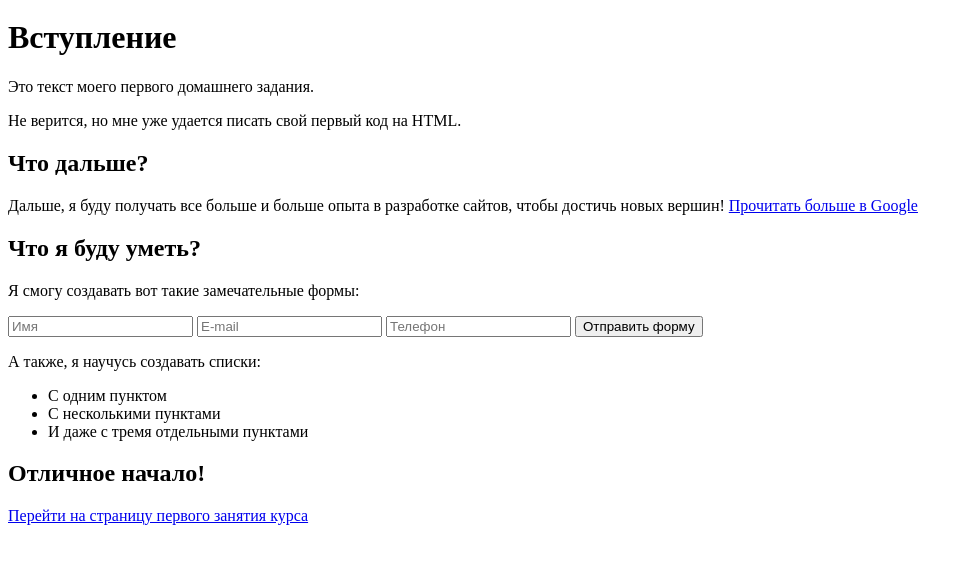
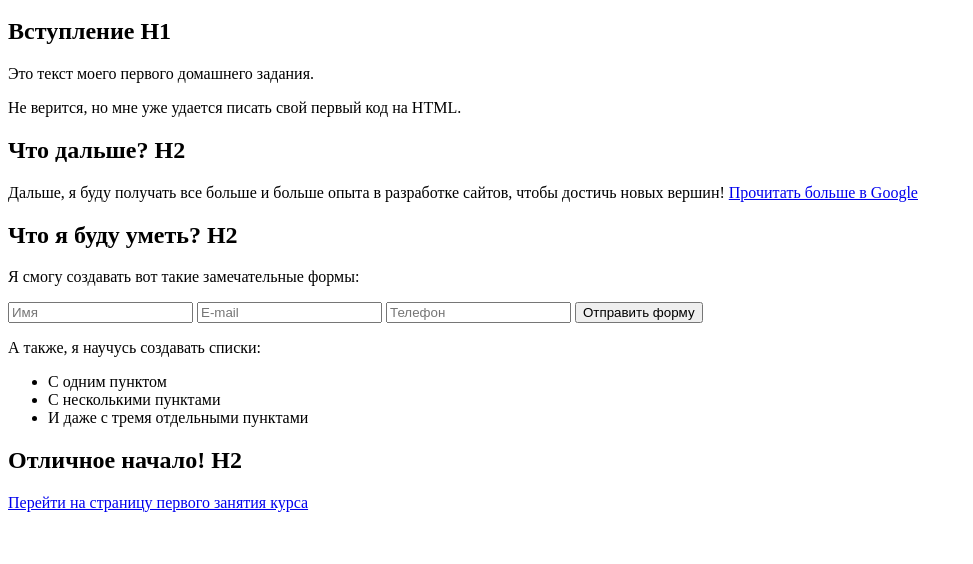
Before and after one commit to dimassspb/wayup, a plain HTML site: page index.html in a window 1280 px wide. Shown: the part 114-678 px from the top of the page, without its empty margins (0-973 px from the left). Drawn offline with Linux system fonts and the light colour scheme.

Commit message:
corrected

```diff
--- a/index.html
+++ b/index.html
@@ -7,24 +7,33 @@
     <title>Document</title>
   </head>
   <body>
+    <header>
       <a href="https://wayup.hostman.site/"
         ><img src="img/logo.jpg" alt="логотип"
       /></a>
-    <h1>Вступление</h1>
+    </header>
+    <section>
+      <h1>Вступление H1</h1>
       <p>Это текст моего первого домашнего задания.</p>
       <p>Не верится, но мне уже удается писать свой первый код на HTML.</p>
-    <h2>Что дальше?</h2>
+    </section>
+    <section>
+      <h2>Что дальше? H2</h2>
       <p>
         Дальше, я буду получать все больше и больше опыта в разработке сайтов,
         чтобы достичь новых вершин!
-      <a href="https://google.com/" target="_blank" title="Google">Прочитать больше в Google</a>
+        <a href="https://google.com/" target="_blank" title="Google"
+          >Прочитать больше в Google</a
+        >
       </p>
-    <h2>Что я буду уметь?</h2>
+    </section>
+    <section>
+      <h2>Что я буду уметь? H2</h2>
       <p>Я смогу создавать вот такие замечательные формы:</p>
       <form action="#">
-      <input type="text" name="name" placeholder="Имя" required/>
-      <input type="email" name="email" placeholder="E-mail" required/>
-      <input type="tel" name="phone" placeholder="Телефон" required/>
+        <input type="text" name="name" placeholder="Имя" required />
+        <input type="email" name="email" placeholder="E-mail" required />
+        <input type="tel" name="phone" placeholder="Телефон" required />
         <button type="submit">Отправить форму</button>
       </form>
       <p>А также, я научусь создавать списки:</p>
@@ -33,9 +42,15 @@
         <li>С несколькими пунктами</li>
         <li>И даже с тремя отдельными пунктами</li>
       </ul>
-    <h2>Отличное начало!</h2>
-    <a href="https://wayup.in/cabinet/course10-5-wave/unit1/lesson1" target="_blank" title="wayUp"
+    </section>
+    <footer>
+      <h2>Отличное начало! H2</h2>
+      <a
+        href="https://wayup.in/cabinet/course10-5-wave/unit1/lesson1"
+        target="_blank"
+        title="wayUp"
         >Перейти на страницу первого занятия курса</a
       >
+    </footer>
   </body>
 </html>
```
Lines whose indentation alone changed are shown as unchanged.
